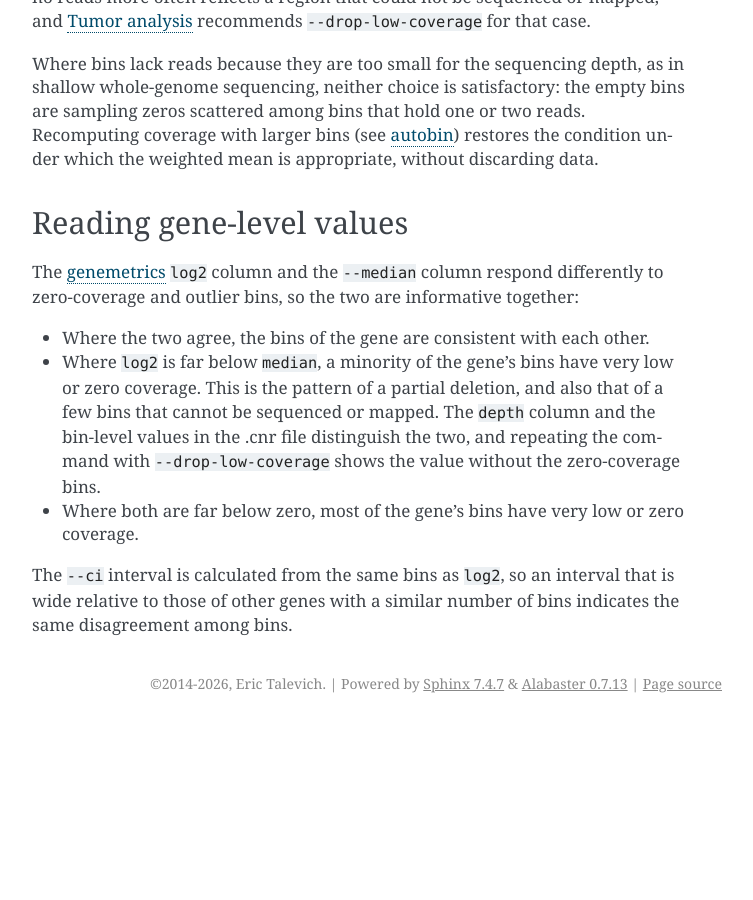
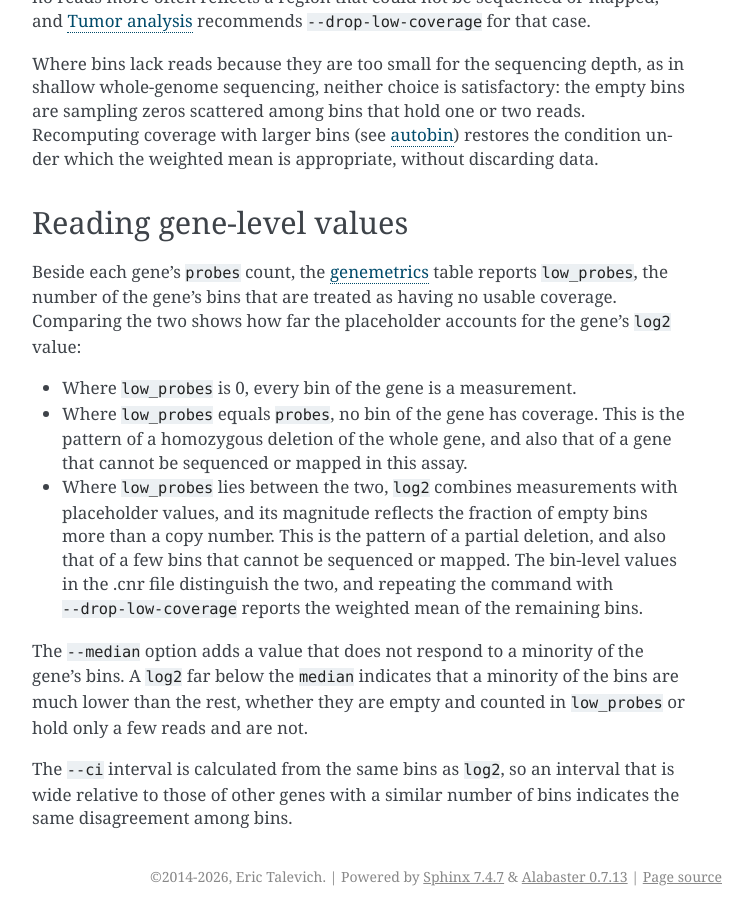
Before and after one commit to etal/cnvkit, a Sphinx documentation site: the page built from doc/estimators.rst, in a window 1280 px wide and 900 px high, scrolled down 2649 px. Shown: the whole window, without its empty margins (388-1141 px from the left). Built offline with Sphinx 7.4.7, drawn with Linux system fonts in a browser that asks for light colours; pages that are not in the unit, such as notebooks, are missing from menus; before the commit the page ends 3372 px from its top, so only the background shows below that.

Commit message:
Report each gene's count of zero-coverage bins in genemetrics
Add a low_probes column after probes: the number of the gene's bins
that --drop-low-coverage would exclude. A gene's log2 value is the
weighted mean of its bins, so a single bin at the -20 placeholder in
an eight-bin gene yields about -2.5. The count shows when a value
has that origin, and how many bins the option left out when given.

This changes the genemetrics table format: the columns after probes
(the optional statistics, segment_weight and segment_probes) move
one position to the right. All other values are unchanged.

```diff
--- a/doc/estimators.rst
+++ b/doc/estimators.rst
@@ -132,19 +132,26 @@ data.
 Reading gene-level values
 -------------------------
 
-The :ref:`genemetrics` ``log2`` column and the ``--median`` column respond
-differently to zero-coverage and outlier bins, so the two are informative
-together:
+Beside each gene's ``probes`` count, the :ref:`genemetrics` table reports
+``low_probes``, the number of the gene's bins that are treated as having no
+usable coverage. Comparing the two shows how far the placeholder accounts for
+the gene's ``log2`` value:
 
-- Where the two agree, the bins of the gene are consistent with each other.
-- Where ``log2`` is far below ``median``, a minority of the gene's bins have
-  very low or zero coverage. This is the pattern of a partial deletion, and
-  also that of a few bins that cannot be sequenced or mapped. The ``depth``
-  column and the bin-level values in the .cnr file distinguish the two, and
-  repeating the command with ``--drop-low-coverage`` shows the value without
-  the zero-coverage bins.
-- Where both are far below zero, most of the gene's bins have very low or zero
-  coverage.
+- Where ``low_probes`` is 0, every bin of the gene is a measurement.
+- Where ``low_probes`` equals ``probes``, no bin of the gene has coverage. This
+  is the pattern of a homozygous deletion of the whole gene, and also that of
+  a gene that cannot be sequenced or mapped in this assay.
+- Where ``low_probes`` lies between the two, ``log2`` combines measurements
+  with placeholder values, and its magnitude reflects the fraction of empty
+  bins more than a copy number. This is the pattern of a partial deletion, and
+  also that of a few bins that cannot be sequenced or mapped. The bin-level
+  values in the .cnr file distinguish the two, and repeating the command with
+  ``--drop-low-coverage`` reports the weighted mean of the remaining bins.
+
+The ``--median`` option adds a value that does not respond to a minority of
+the gene's bins. A ``log2`` far below the ``median`` indicates that a minority
+of the bins are much lower than the rest, whether they are empty and counted
+in ``low_probes`` or hold only a few reads and are not.
 
 The ``--ci`` interval is calculated from the same bins as ``log2``, so an
 interval that is wide relative to those of other genes with a similar number of
--- a/doc/reports.rst
+++ b/doc/reports.rst
@@ -79,12 +79,16 @@ whether or not segments were provided. Without segments (.cnr alone):
   bins.
 - *weight*: Sum of this gene's bins' weights.
 - *probes*: The number of bins assigned to this gene.
+- *low_probes*: The number of those bins that have no usable coverage, by the
+  criteria of ``--drop-low-coverage``. The count is the same with and without
+  that option: without it, this many placeholder values entered *log2*; with
+  it, this many bins were left out.
 
 With segments (``-s``):
 
 - *log2*: The log2 ratio value of the segment covering the gene, i.e. weighted
   mean of all bins covered by the whole segment, not just this gene.
-- *depth*, *weight*, *probes*: As above.
+- *depth*, *weight*, *probes*, *low_probes*: As above.
 - *segment_weight*: The sum of the weights of the bins supporting the segment.
 - *segment_probes*: The number of probes supporting the segment.
 
```
Also changed, not shown: 2 other files.
